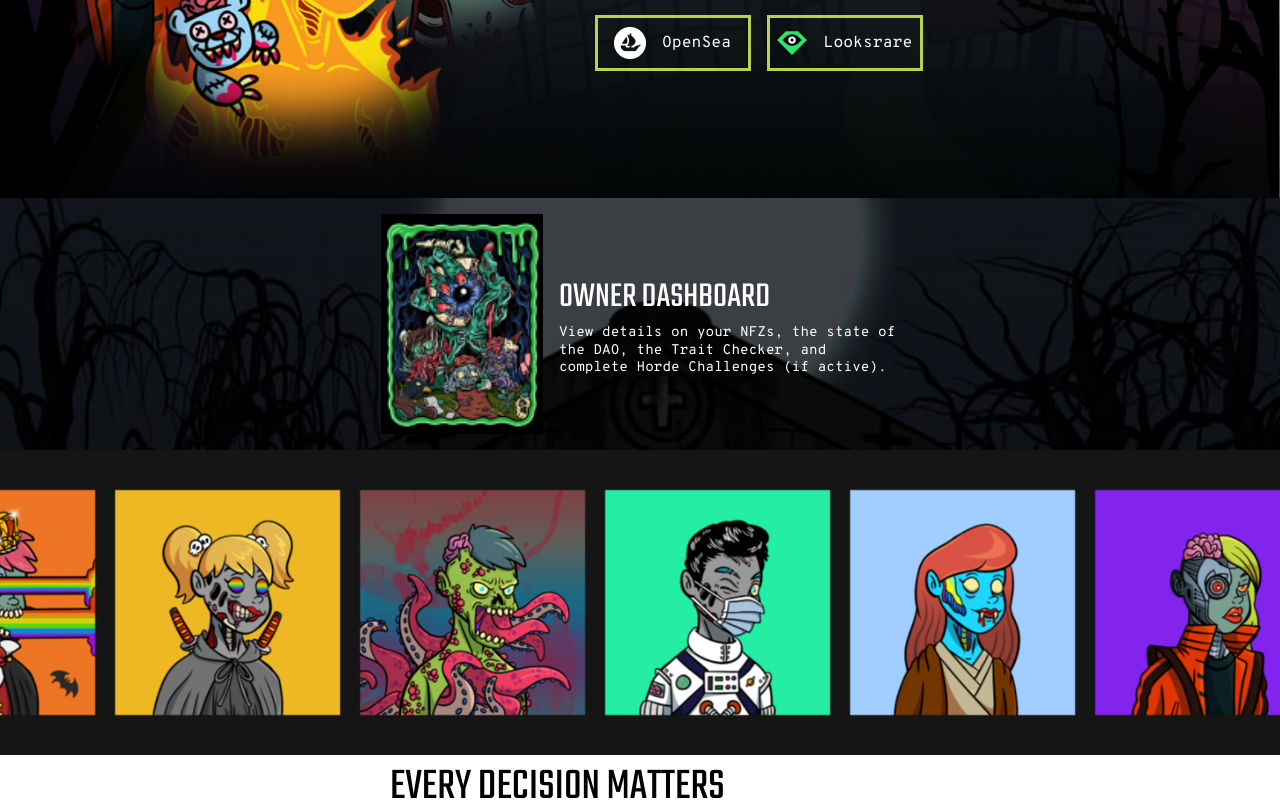
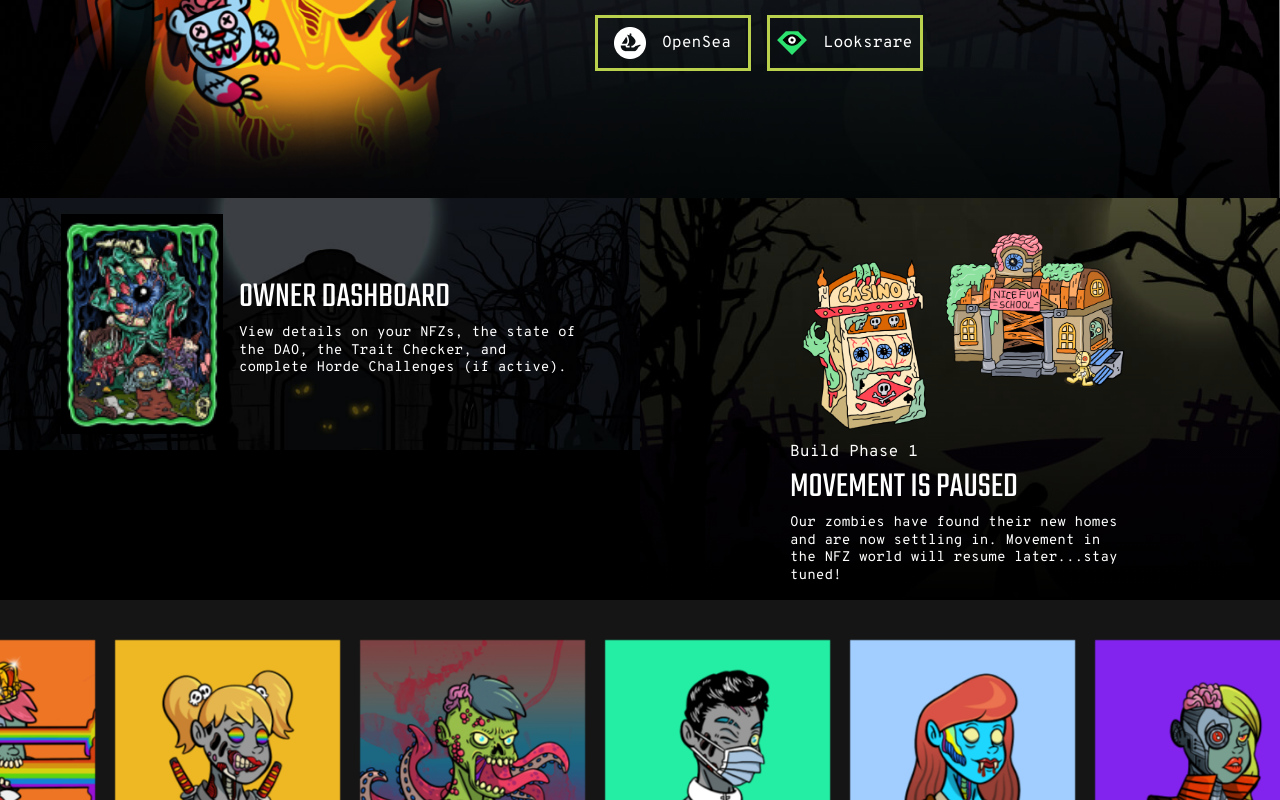
Before and after one commit to travisahughes/zombies-aws, a React (Create React App) app: page / in a window 1280 px wide. Shown: the part 552-1352 px from the top of the page. Built offline with nearby package versions, Linux system fonts and the light colour scheme; what react-moralis would draw is missing.

Commit message:
Adding back location box on homepage

```diff
--- a/src/Components/QuickAccess.jsx
+++ b/src/Components/QuickAccess.jsx
@@ -52,7 +52,7 @@ const LocationAccess = styled.div`
   background-position-x: center;
   background-size: cover;
   padding: 16px;
-  cursor: pointer;
+  cursor: initial;
 `;
 
 const TextContainer = styled.div`
@@ -111,6 +111,18 @@ export default function QuickAccess() {
           </p>
         </TextContainer>
       </DashboardAccess>
+      <LocationAccess>
+        <CasinoImage src={casino} alt="casino" />
+        <SchoolImage src={school} alt="school" height={196} />
+        <TextContainer>
+          <span>Build Phase 1</span>
+          <Title>MOVEMENT IS PAUSED</Title>
+          <p>
+            Our zombies have found their new homes and are now settling in.
+            Movement in the NFZ world will resume later...stay tuned!{' '}
+          </p>
+        </TextContainer>
+      </LocationAccess>
     </QuickAccessSection>
   );
 }
```
